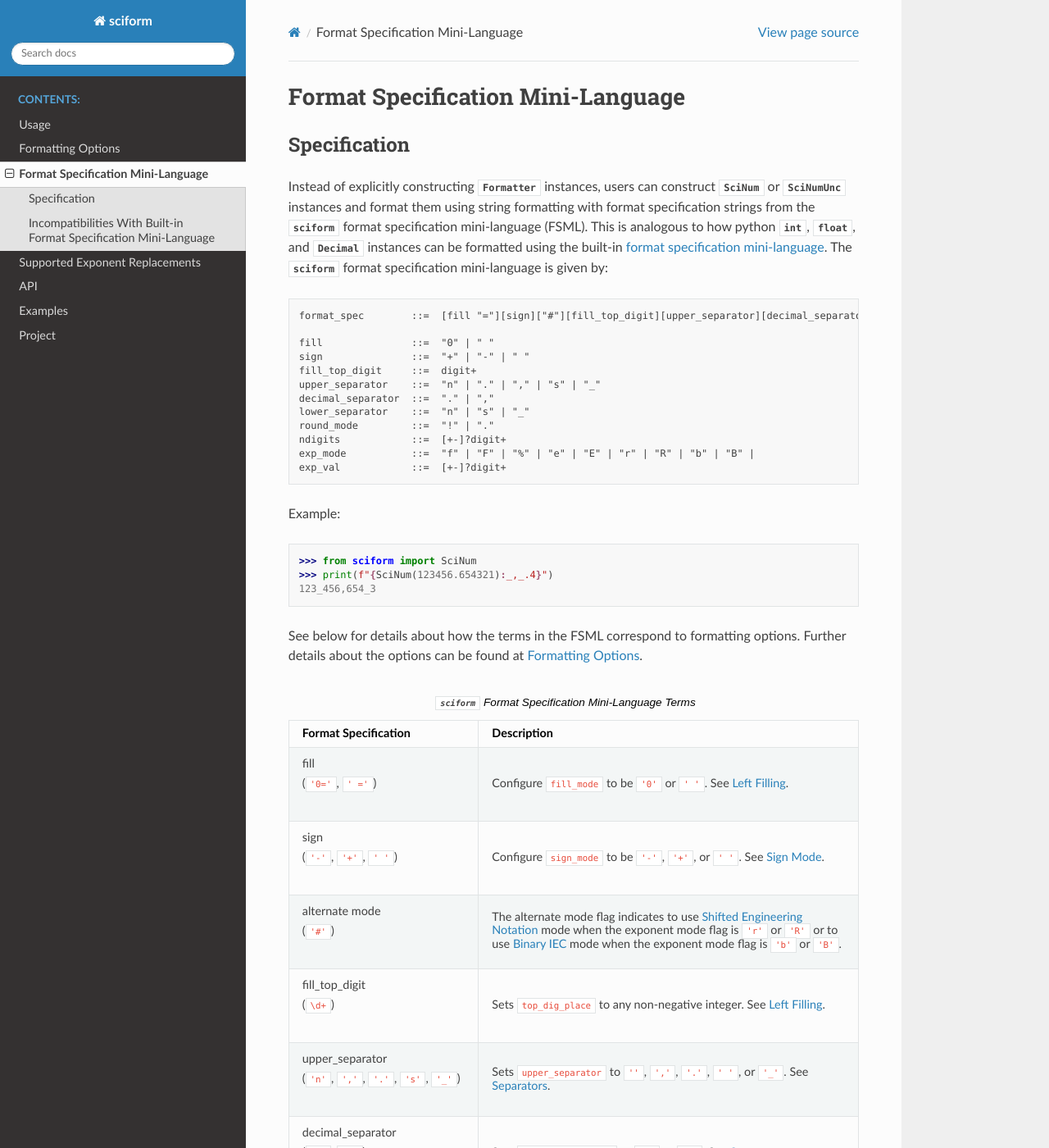
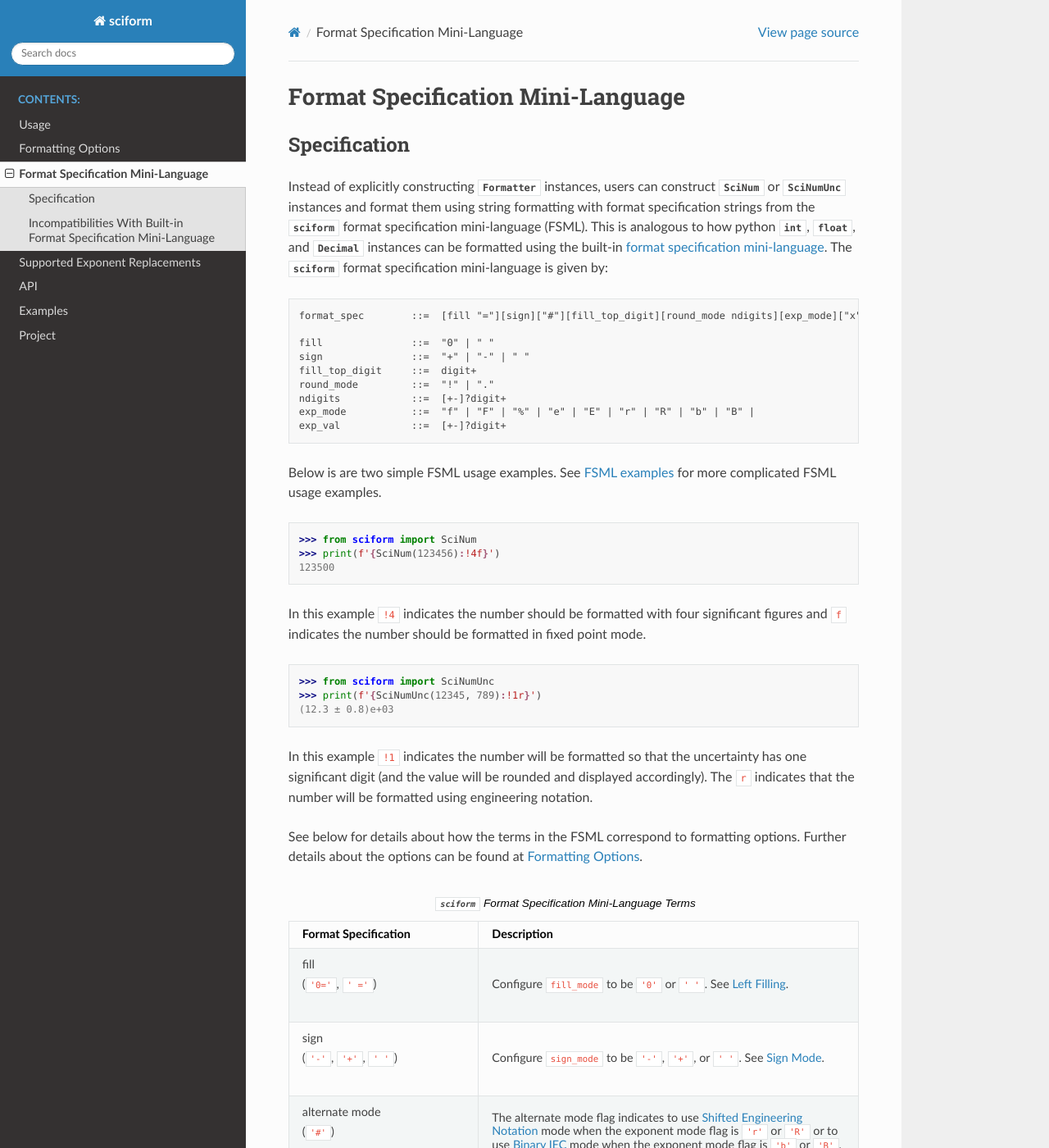
Before and after one commit to jagerber48/sciform, a Sphinx documentation site: the page built from docs/source/fsml.rst, in a window 1280 px wide and 1400 px high. Shown: the whole window at 82% size. Built offline with Sphinx 7.4.7 and the Read the Docs theme 2.0.0, drawn with Linux system fonts in a browser that asks for light colours; some of the changed text lies outside the part shown.

Commit message:
Remove separators from FSML

```diff
--- a/docs/source/fsml.rst
+++ b/docs/source/fsml.rst
@@ -18,24 +18,38 @@ This is analogous to how python :class:`int`, :class:`float`, and
 `format specification mini-language <https://docs.python.org/3/library/string.html#format-specification-mini-language>`_.
 The :mod:`sciform` format specification mini-language is given by::
 
-    format_spec        ::=  [fill "="][sign]["#"][fill_top_digit][upper_separator][decimal_separator][lower_separator][round_mode ndigits][exp_mode]["x" exp_val]["p"]["()"]
+    format_spec        ::=  [fill "="][sign]["#"][fill_top_digit][round_mode ndigits][exp_mode]["x" exp_val]["p"]["()"]
 
     fill               ::=  "0" | " "
     sign               ::=  "+" | "-" | " "
     fill_top_digit     ::=  digit+
-    upper_separator    ::=  "n" | "." | "," | "s" | "_"
-    decimal_separator  ::=  "." | ","
-    lower_separator    ::=  "n" | "s" | "_"
     round_mode         ::=  "!" | "."
     ndigits            ::=  [+-]?digit+
     exp_mode           ::=  "f" | "F" | "%" | "e" | "E" | "r" | "R" | "b" | "B" |
     exp_val            ::=  [+-]?digit+
 
-Example:
+Below is are two simple FSML usage examples.
+See :ref:`FSML examples <fsml_examples>` for more complicated FSML
+usage examples.
+
 
 >>> from sciform import SciNum
->>> print(f"{SciNum(123456.654321):_,_.4}")
-123_456,654_3
+>>> print(f'{SciNum(123456):!4f}')
+123500
+
+In this example ``!4`` indicates the number should be formatted with
+four significant figures and ``f`` indicates the number should be
+formatted in fixed point mode.
+
+>>> from sciform import SciNumUnc
+>>> print(f'{SciNumUnc(12345, 789):!1r}')
+(12.3 ± 0.8)e+03
+
+In this example ``!1`` indicates the number will be formatted so that
+the uncertainty has one significant digit (and the value will be rounded
+and displayed accordingly).
+The ``r`` indicates that the number will be formatted using engineering
+notation.
 
 See below for details about how the terms in the FSML correspond to
 formatting options.
@@ -66,18 +80,6 @@ Further details about the options can be found at
        | (``\d+``)
      - Sets ``top_dig_place`` to any non-negative integer.
        See :ref:`left_filling`.
-   * - | upper_separator
-       | (``'n'``, ``','``, ``'.'``, ``'s'``, ``'_'``)
-     - Sets ``upper_separator`` to ``''``, ``','``, ``'.'``, ``' '``,
-       or ``'_'``. See :ref:`separators`.
-   * - | decimal_separator
-       | (``'.'``, ``','``)
-     - Sets ``decimal_separator`` to ``'.'`` or ``','``.
-       See :ref:`separators`.
-   * - | lower_separator
-       | (``'n'``, ``'s'``, ``'_'``)
-     - Sets ``lower_separator`` to ``''``, ``' '``, or ``'_'``.
-       See :ref:`separators`.
    * - | round_mode
        | (``'!'``, ``'.'``)
      - Sets ``round_mode`` to ``'sig_fig'`` or ``'dec_place'``.
@@ -175,6 +177,15 @@ for scientific formatting.
   ``f{SciNum(12): =4}`` yields ``'   12'``, fill characters are padded
   up to the 10\ :sup:`4` digits place.
 
+* The built-in FSML supports configuring a thousands separator (what
+  :mod:`sciform` calls the ``upper_separator``).
+  :mod:`sciform` has more numerous options for grouping separators such
+  that it would be cumbersome to include all grouping separator options
+  in the :mod:`sciform` FSML and awkward to only include a subset.
+  Therefore no grouping separators can be configured using the
+  :mod:`sciform` FSML, and these instead need to be configured as
+  global options.
+
 * The built-in FSML supports displaying negative zero, but also supports
   an option to coerce negative zero to be positive by including a
   ``'z'`` flag.
--- a/docs/source/usage.rst
+++ b/docs/source/usage.rst
@@ -49,8 +49,8 @@ be formatted using the :mod:`sciform` :ref:`FSML <fsml>`.
 
 >>> from sciform import SciNum
 >>> num = SciNum(123456)
->>> print(f"{num:_!2f}")
-120_000
+>>> print(f"{num:!2f}")
+120000
 
 Value/Uncertainty Formatting
 ----------------------------
```
Also changed, not shown: README.rst (+21 -11 lines), docs/source/examples.rst (+55 -1 lines), 4 other files.
